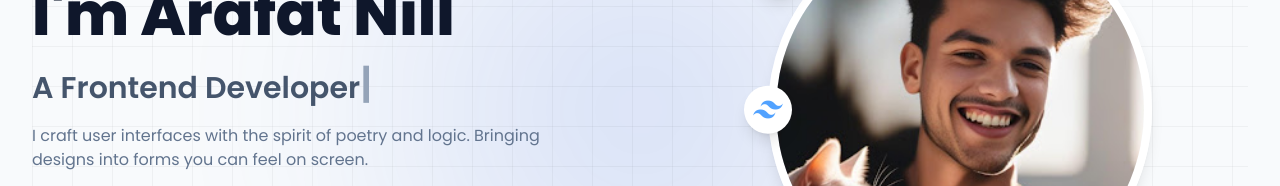
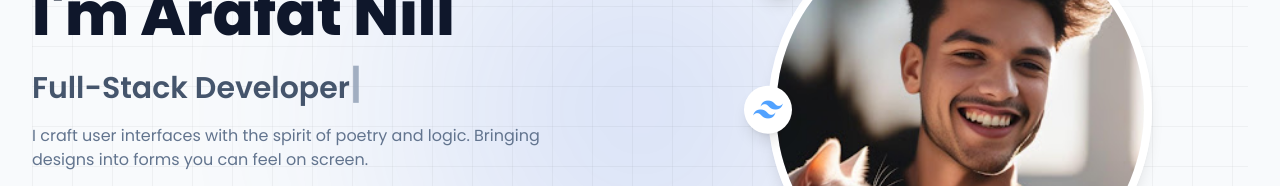
Before and after one commit to CodeWithArafat1/portfolio, a plain HTML site: page index.html in a window 1280 px wide. Shown: the part 270-456 px from the top of the page. Drawn offline with nearby package versions, Linux system fonts and the light colour scheme.

Commit message:
typed updated

```diff
--- a/index.html
+++ b/index.html
@@ -1217,9 +1217,10 @@
       // Typed.js Script
       const typed = new Typed("#typed-text", {
         strings: [
-          "Pixel Composer of Interfaces",
-          "A Frontend Developer",
-          "A UI/UX Enthusiast",
+          "JavaScript Developer",
+          "Full-Stack Developer",
+          "UI/UX Enthusiast",
+          "Learning MARN Stack ",
         ],
         typeSpeed: 50,
         backSpeed: 25,
```
